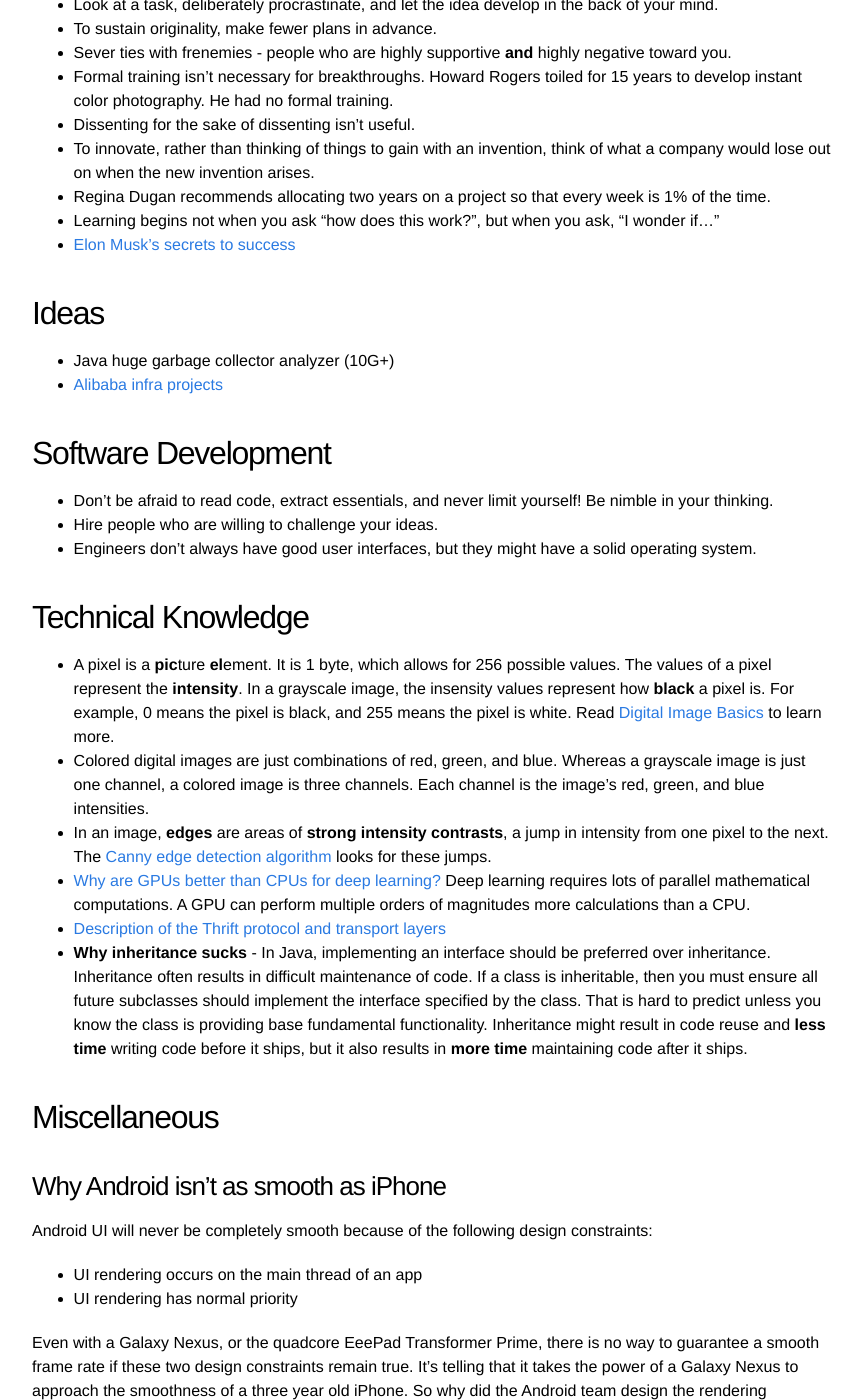
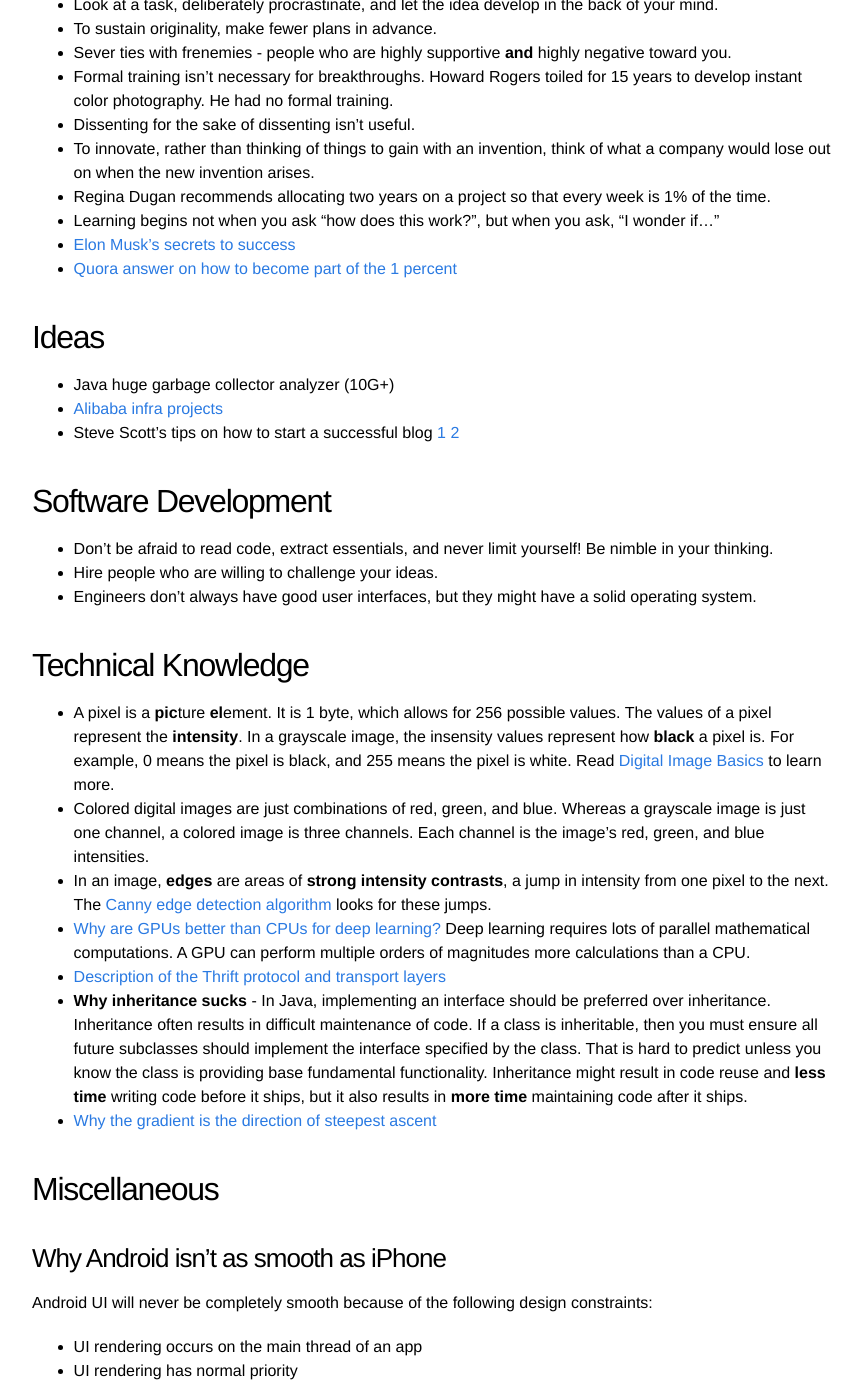
Before and after one commit to carsontang/carsontang.github.io, a Jekyll site: the page built from notes.md, in a window 1280 px wide and 1400 px high, scrolled down 1194 px. Shown: the whole window, without its empty margins (208-1070 px from the left). Built offline with Jekyll 4.4.1, drawn with Linux system fonts in a browser that asks for light colours.

Commit message:
more quotes and notes

```diff
--- a/notes.md
+++ b/notes.md
@@ -65,10 +65,12 @@ permalink: /notes/
 	is 1% of the time.
 * Learning begins not when you ask "how does this work?", but when you ask, "I wonder if..."
 * [Elon Musk's secrets to success](http://imgur.com/gallery/9LXLz)
+* [Quora answer on how to become part of the 1 percent](https://www.quora.com/How-can-one-become-part-of-the-1/answers/8734078)
 
 ## Ideas
 * Java huge garbage collector analyzer (10G+)
 * [Alibaba infra projects](https://drive.google.com/file/d/0B0Mge0XRpms4VzlyYXJzcTVhcFU/view)
+* Steve Scott's tips on how to start a successful blog [1](http://www.stevescottsite.com/startablog.pdf) [2](http://www.stevescottsite.com/begin)
 
 ## Software Development
 * Don't be afraid to read code, extract essentials, and never limit yourself! Be
@@ -95,6 +97,7 @@ permalink: /notes/
 	perform multiple orders of magnitudes more calculations than a CPU.
 * [Description of the Thrift protocol and transport layers](https://gist.github.com/carsontang/8d7c7680e84a509545a6b259de8098ff)
 * **Why inheritance sucks** - In Java, implementing an interface should be preferred over inheritance. Inheritance often results in difficult maintenance of code. If a class is inheritable, then you must ensure all future subclasses should implement the interface specified by the class. That is hard to predict unless you know the class is providing base fundamental functionality. Inheritance might result in code reuse and **less time** writing code before it ships, but it also results in **more time** maintaining code after it ships.
+* [Why the gradient is the direction of steepest ascent](http://www.math.usm.edu/lambers/mat280/spr10/lecture7.pdf)
 
 
 ## Miscellaneous
```
Also changed, not shown: quotes.md (+6 -0 lines).
